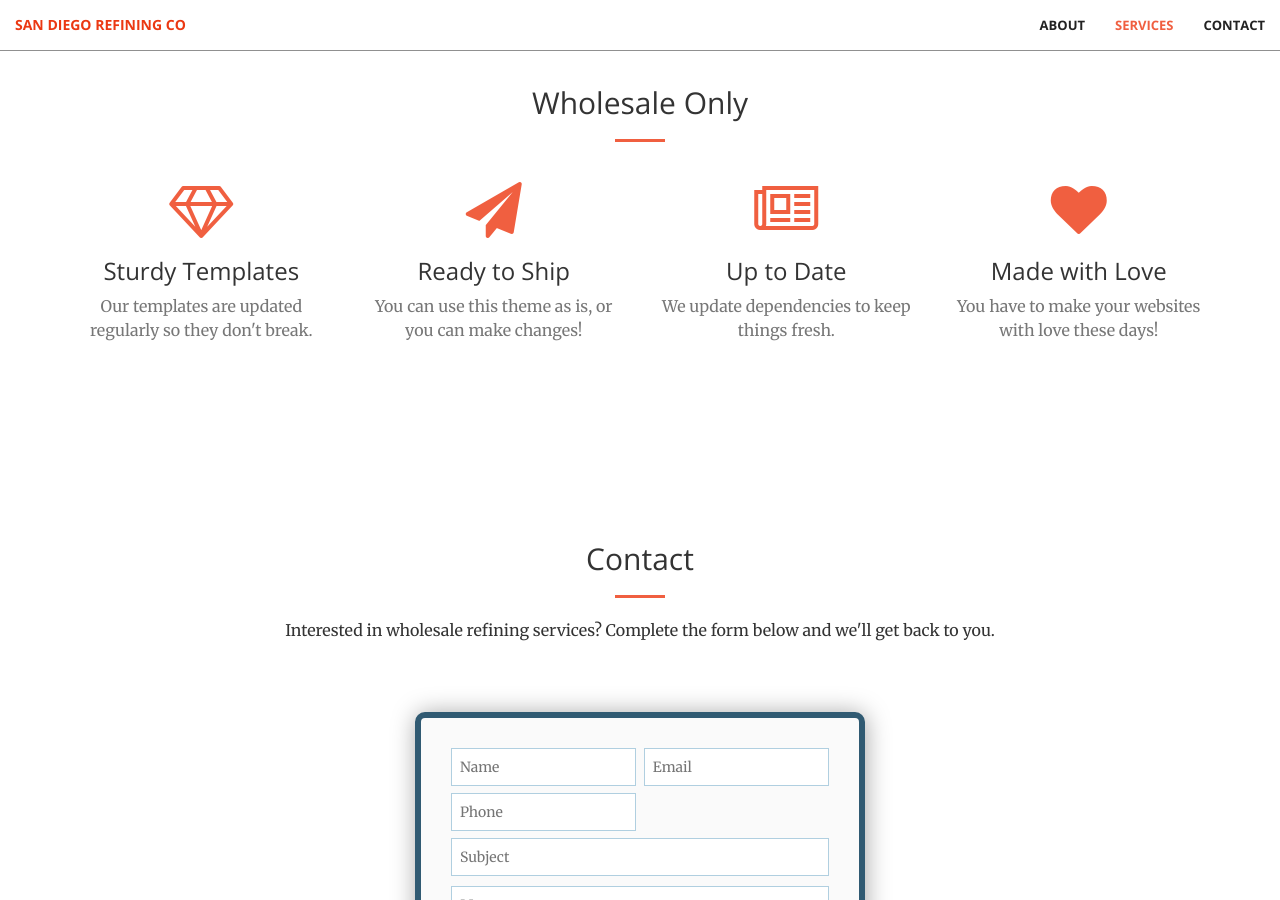
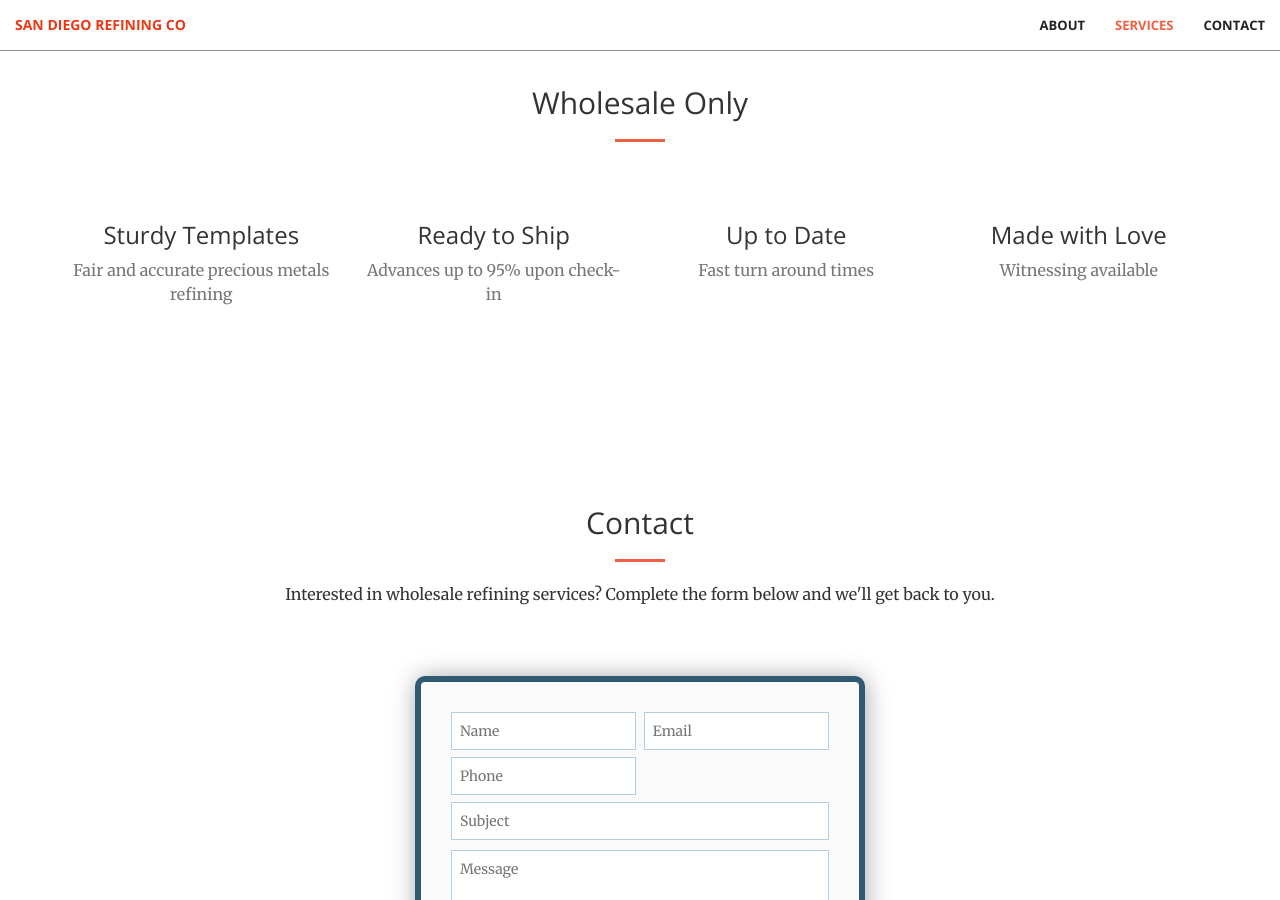
Before and after one commit to wesosan/wesosan.github.io, a Jekyll site: the page built from index.html, in a window 1280 px wide and 900 px high, scrolled down 894 px. Built offline with Jekyll 4.4.1, drawn with Linux system fonts in a browser that asks for light colours.

Commit message:
Update services.html

```diff
--- a/_includes/services.html
+++ b/_includes/services.html
@@ -11,30 +11,30 @@
         <div class="row">
             <div class="col-lg-3 col-md-6 text-center">
                 <div class="service-box">
-                    <i class="fa fa-4x fa-diamond wow bounceIn text-primary"></i>
+                    <i class="fa fa-4x fa-balance-scale wow bounceIn text-primary"></i>
                     <h3>Sturdy Templates</h3>
-                    <p class="text-muted">Our templates are updated regularly so they don't break.</p>
+                    <p class="text-muted">Fair and accurate precious metals refining</p>
                 </div>
             </div>
             <div class="col-lg-3 col-md-6 text-center">
                 <div class="service-box">
-                    <i class="fa fa-4x fa-paper-plane wow bounceIn text-primary" data-wow-delay=".1s"></i>
+                    <i class="fa fa-4x fa-hand-holding-usd wow bounceIn text-primary" data-wow-delay=".1s"></i>
                     <h3>Ready to Ship</h3>
-                    <p class="text-muted">You can use this theme as is, or you can make changes!</p>
+                    <p class="text-muted">Advances up to 95% upon check-in</p>
                 </div>
             </div>
             <div class="col-lg-3 col-md-6 text-center">
                 <div class="service-box">
-                    <i class="fa fa-4x fa-newspaper-o wow bounceIn text-primary" data-wow-delay=".2s"></i>
+                    <i class="fa fa-4x fa-calendar-alt wow bounceIn text-primary" data-wow-delay=".2s"></i>
                     <h3>Up to Date</h3>
-                    <p class="text-muted">We update dependencies to keep things fresh.</p>
+                    <p class="text-muted">Fast turn around times</p>
                 </div>
             </div>
             <div class="col-lg-3 col-md-6 text-center">
                 <div class="service-box">
-                    <i class="fa fa-4x fa-heart wow bounceIn text-primary" data-wow-delay=".3s"></i>
+                    <i class="fa fa-4x fa-fire-alt wow bounceIn text-primary" data-wow-delay=".3s"></i>
                     <h3>Made with Love</h3>
-                    <p class="text-muted">You have to make your websites with love these days!</p>
+                    <p class="text-muted">Witnessing available</p>
                 </div>
             </div>
         </div>
```
